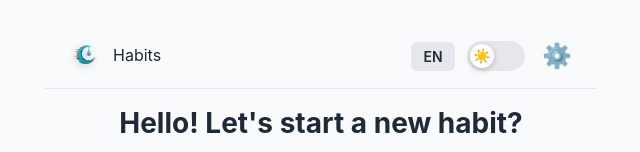
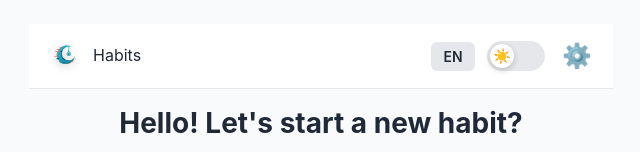
Before and after one commit to Tilkerman/project-pwa, a Vue app: page / in a window 1280 px wide. Shown: the top 152 px of the page, without its empty margins (319-959 px from the left). Built offline with nearby package versions, Linux system fonts and the light colour scheme; no server answers.

Commit message:
Fix: Improve sticky header in HomeView with proper positioning and z-index

```diff
--- a/src/views/HomeView.vue
+++ b/src/views/HomeView.vue
@@ -317,16 +317,20 @@ function closeForm() {
   display: flex;
   justify-content: space-between;
   align-items: center;
-  padding: 12px 20px;
-  margin-bottom: 1rem;
+  padding: 12px 0;
+  padding-left: 1rem;
+  padding-right: 1rem;
+  margin: 0 -1rem 1rem -1rem;
+  position: -webkit-sticky;
   position: sticky;
   top: 0;
-  z-index: 20;
-  width: 100%;
-  max-width: 100%;
+  z-index: 100;
+  width: calc(100% + 2rem);
+  max-width: calc(100% + 2rem);
   box-sizing: border-box;
-  background: var(--bg-primary);
+  background: var(--bg-secondary);
   backdrop-filter: blur(10px);
+  -webkit-backdrop-filter: blur(10px);
   border-bottom: 1px solid var(--border-color);
   overflow-x: hidden;
 }
```
